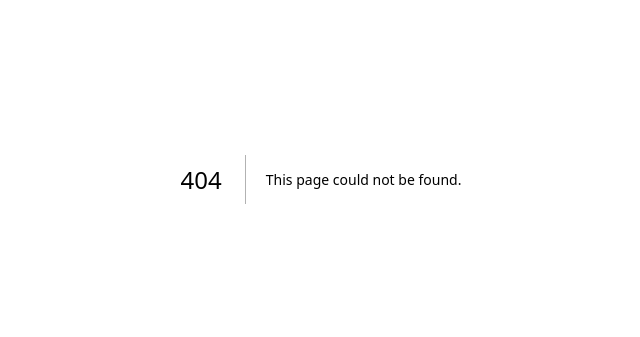
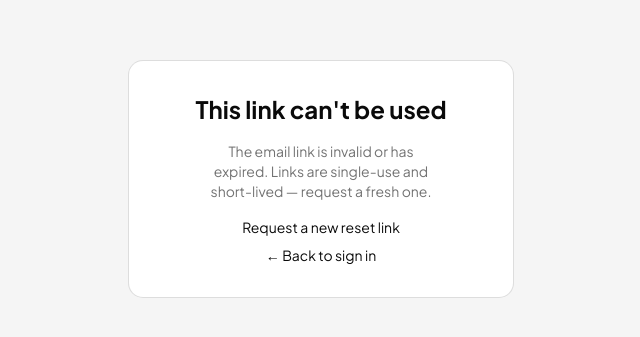
Before and after one commit to baphus/paddle-culture, a Next.js app: page /auth/error in a window 1280 px wide. Before the commit this address had no page. Shown: the part 221-558 px from the top of the page, without its empty margins (319-959 px from the left). Built offline with nearby package versions, Linux system fonts and the light colour scheme.

Commit message:
feat: add error handling page for expired or invalid auth links

```diff
--- a/src/app/auth/callback/route.ts
+++ b/src/app/auth/callback/route.ts
@@ -19,6 +19,8 @@ export async function GET(request: Request) {
     if (!error) {
       return NextResponse.redirect(`${base}${safeNext}`);
     }
+    return NextResponse.redirect(`${base}/auth/error?code=otp_expired`);
   }
-  return NextResponse.redirect(`${base}/login?error=reset`);
+  // GoTrue-targeted auth errors (no code present) also land on the error page.
+  return NextResponse.redirect(`${base}/auth/error?code=otp_expired`);
 }
--- /dev/null
+++ b/src/app/auth/error/page.tsx
@@ -0,0 +1,39 @@
+import Link from "next/link";
+import { Card, CardContent } from "@/components/ui/card";
+
+export const metadata = {
+  title: "Link Expired — CK Grounds",
+};
+
+// /auth/error — landing for failed auth-email links (expired/used PKCE
+// recovery codes, provider errors). Generic: any auth failure lands here.
+export default async function AuthErrorPage({
+  searchParams,
+}: {
+  searchParams: Promise<{ code?: string }>;
+}) {
+  const { code } = await searchParams;
+  return (
+    <main className="flex min-h-svh flex-col items-center justify-center gap-4 bg-muted p-6 md:p-10">
+      <div className="w-full max-w-sm">
+        <Card className="p-0">
+          <CardContent className="flex flex-col items-center gap-4 p-6 text-center md:p-8">
+            <h1 className="text-2xl font-bold">This link can't be used</h1>
+            <p className="text-sm text-balance text-muted-foreground">
+              The email link is invalid or has expired. Links are single-use
+              and short-lived — request a fresh one.
+            </p>
+            <div className="flex flex-col gap-2 text-sm">
+              <Link href="/forgot-password" className="underline-offset-4 hover:underline">
+                Request a new reset link
+              </Link>
+              <Link href="/login" className="underline-offset-4 hover:underline">
+                ← Back to sign in
+              </Link>
+            </div>
+          </CardContent>
+        </Card>
+      </div>
+    </main>
+  );
+}
--- a/src/app/login/login-form.tsx
+++ b/src/app/login/login-form.tsx
@@ -15,11 +15,7 @@ export default function LoginForm() {
   const next = searchParams.get("next") ?? "/admin";
   const [email, setEmail] = useState("");
   const [password, setPassword] = useState("");
-  const [error, setError] = useState<string | null>(
-    searchParams.get("error") === "reset"
-      ? "That reset link expired or was already used. Try again below."
-      : null,
-  );
+  const [error, setError] = useState<string | null>(null);
   const [busy, setBusy] = useState(false);
 
   async function onSubmit(e: React.FormEvent) {
```
